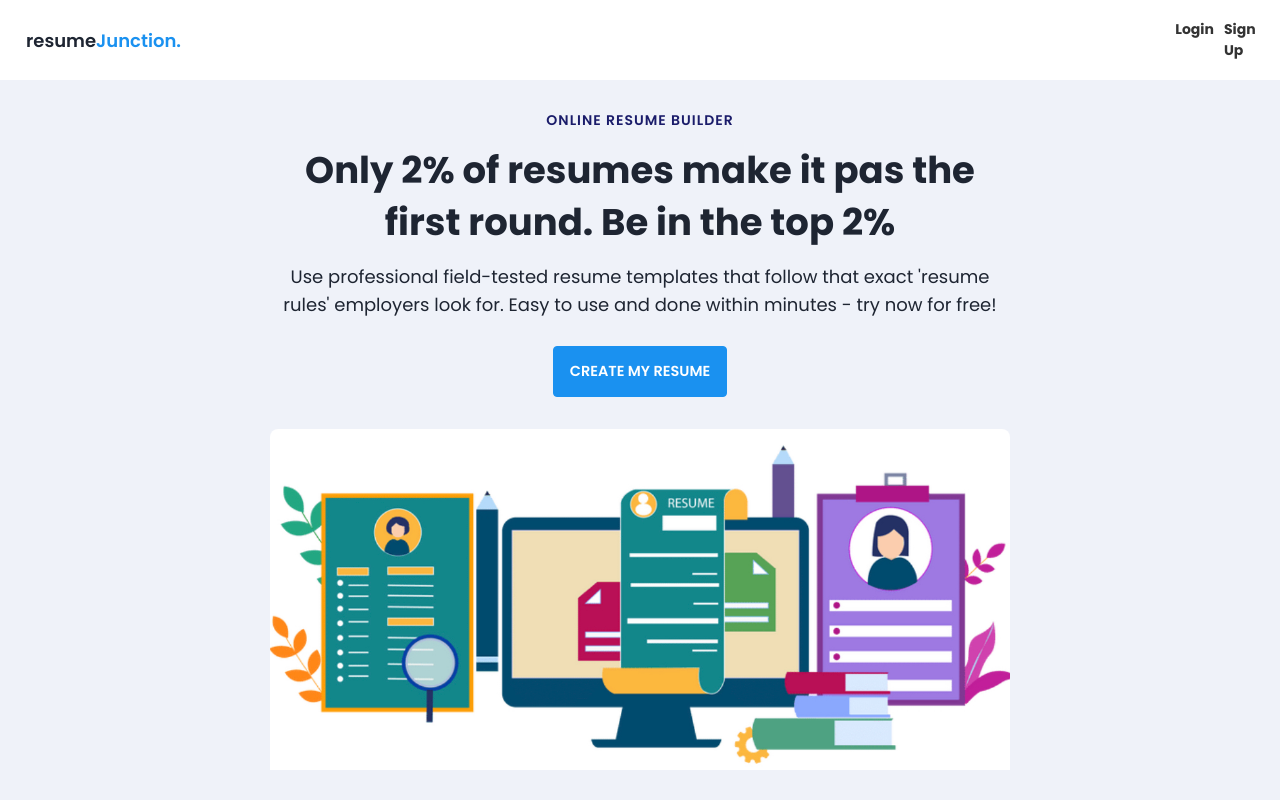
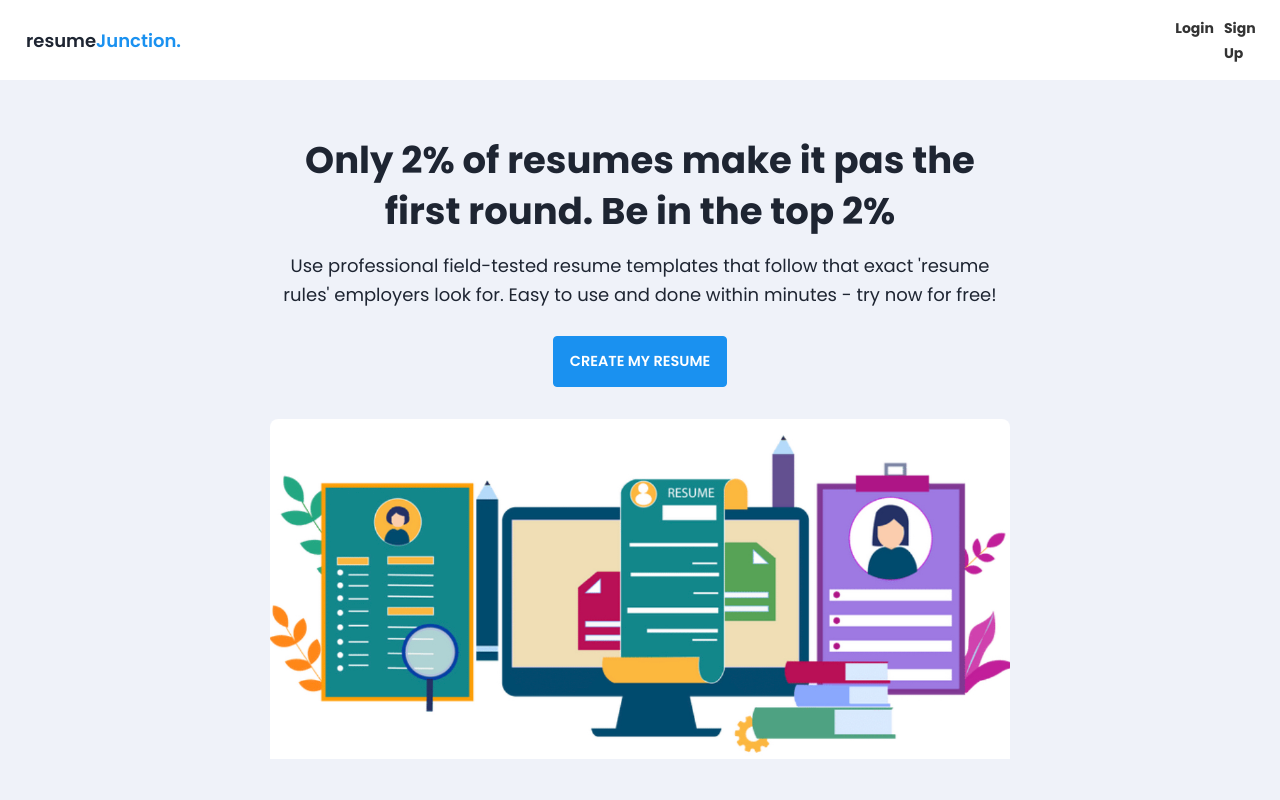
Before and after one commit to Ardragireesh/Resume_Builder, a plain HTML site: page index.html in a window 1280 px wide. Shown: the top 800 px of the page. Drawn offline with Linux system fonts and the light colour scheme.

Commit message:
somechanges

```diff
--- a/index.html
+++ b/index.html
@@ -21,15 +21,15 @@
                 </div>
             </div>
             <div class="login-signup">
-                <a href="login.html" class="navbar-link">Login</a>
-                <a href="signup.html" class="navbar-link">Sign Up</a>
+                <div><a href="login.html" class="navbar-link">Login</a></div>
+                <div><a href="signup.html" class="navbar-link">Sign Up</a></div>
+
             </div>
         </nav>
 
         <header class = "header bg-bright" id = "header">
             <div class = "container">
                 <div class = "header-content text-center">
-                    <h6 class = "text-uppercase text-blue-dark fs-14 fw-6 ls-1">online resume builder</h6>
                     <h1 class = "lg-title">Only 2% of resumes make it pas the first round. Be in the top 2%</h1>
                     <p class = "text-dark fs-18">Use professional field-tested resume templates that follow that exact 'resume rules' employers look for. Easy to use and done within minutes - try now for free!</p>
                     <a href = "resume.html" class = "btn btn-primary text-uppercase">create my resume</a>
```
